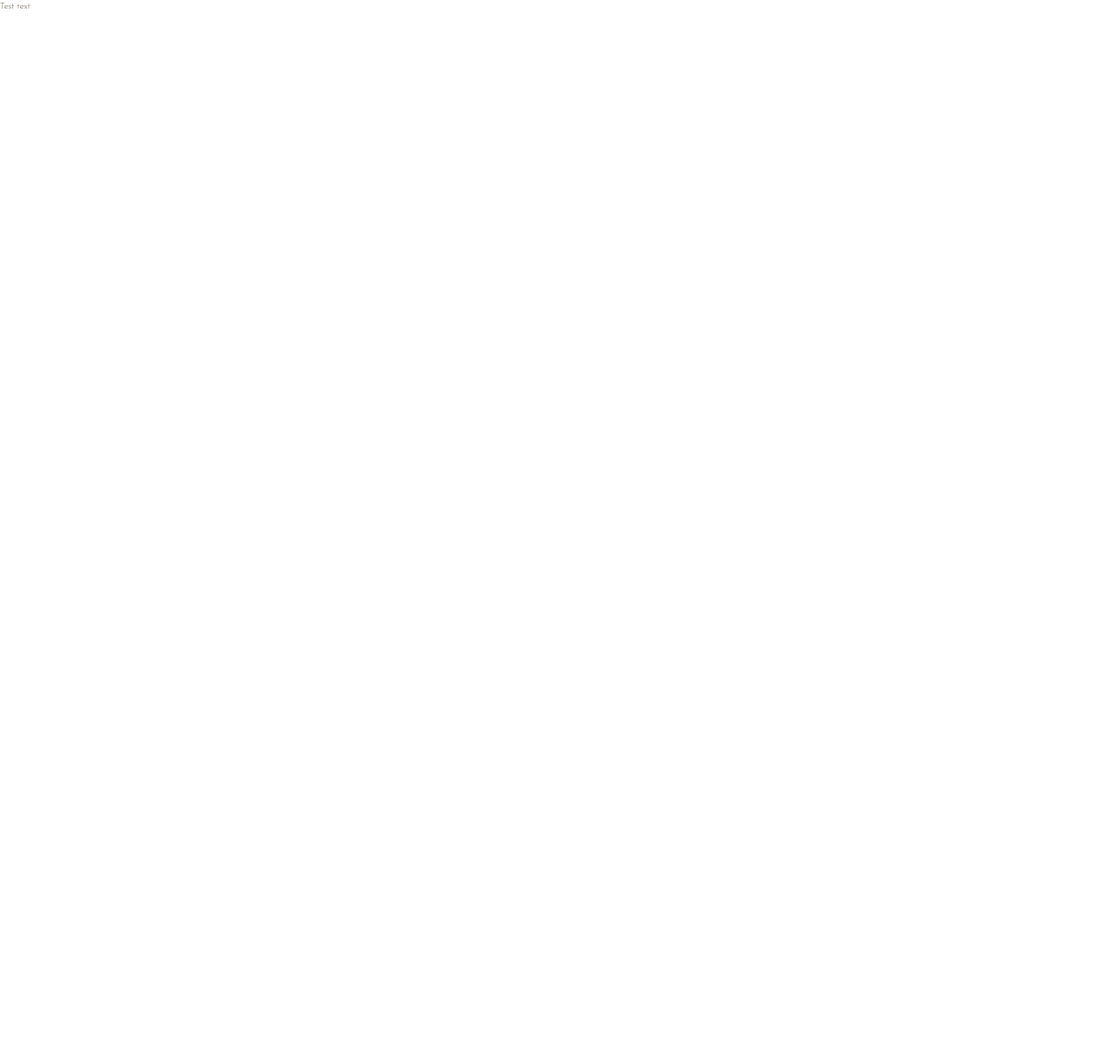
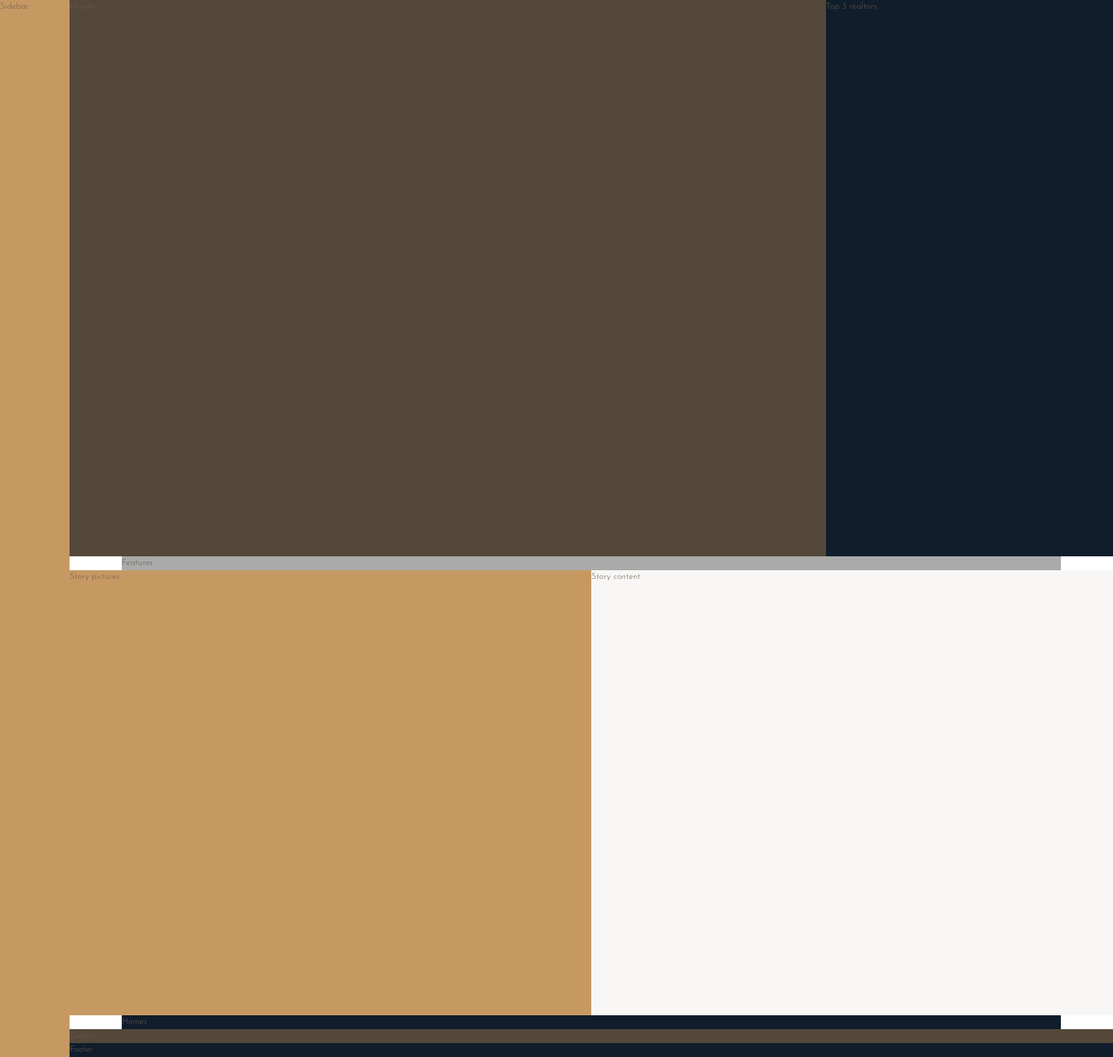
Before and after one commit to Cersin/Nexter, a website: page index.html in a window 1280 px wide. Shown: the whole page at 87% size. Before the commit the page ends 800 px from the top, so only its background shows below. Drawn offline with Linux system fonts and the light colour scheme.

Commit message:
overall layout

```diff
--- a/index.html
+++ b/index.html
@@ -12,6 +12,42 @@
         <title>nexter &mdash; your home, your freedom</title>
     </head>
     <body class="container">
-        Test text
+
+        <div class="sidebar">
+            Sidebar
+        </div>
+
+        <header class="header">
+            Header
+        </header>
+
+        <div class="realtors">
+            Top 3 realtors
+        </div>
+
+        <section class="features">
+            Features
+        </section>
+
+        <div class="story__pictures">
+            Story pictures
+        </div>
+
+        <div class="story__content">
+            Story content
+        </div>
+
+        <section class="homes">
+            Homes
+        </section>
+
+        <section class="gallery">
+            Gallery
+        </section>
+
+        <footer class="footer">
+            Footer
+        </footer>
+
     </body>
 </html>
--- a/sass/_base.scss
+++ b/sass/_base.scss
@@ -30,3 +30,9 @@ html {
   font-weight: 300;
   line-height: 1.6;
 }
+
+.container {
+  display: grid;
+  grid-template-rows: 80vh min-content 40vw repeat(3, min-content);
+  grid-template-columns: [sidebar-start]8rem [sidebar-end full-start] minmax(6rem,1fr) [center-start] repeat(8, [col-start] minmax(min-content, 14rem) [col-end]) [center-end] minmax(6rem,1fr) [full-end];
+}
--- a/sass/_features.scss
+++ b/sass/_features.scss
@@ -0,0 +1,4 @@
+.features {
+  background-color: $color-grey-light-2;
+  grid-column: center-start / center-end;
+}
--- a/sass/_footer.scss
+++ b/sass/_footer.scss
@@ -0,0 +1,4 @@
+.footer {
+  background-color: $color-secondary;
+  grid-column: full-start / full-end;
+}
--- a/sass/_gallery.scss
+++ b/sass/_gallery.scss
@@ -0,0 +1,4 @@
+.gallery {
+  background-color: $color-grey-dark-1;
+  grid-column: full-start / full-end;
+}
--- a/sass/_header.scss
+++ b/sass/_header.scss
@@ -0,0 +1,4 @@
+.header {
+  background-color: $color-grey-dark-1;
+  grid-column: full-start / col-end 6;
+}
--- a/sass/_homes.scss
+++ b/sass/_homes.scss
@@ -0,0 +1,5 @@
+.homes {
+  background-color: $color-secondary;
+
+  grid-column: center-start / center-end;
+}
--- a/sass/_realtors.scss
+++ b/sass/_realtors.scss
@@ -0,0 +1,4 @@
+.realtors {
+  background-color: $color-secondary;
+  grid-column: col-start 7 / full-end;
+}
--- a/sass/_sidebar.scss
+++ b/sass/_sidebar.scss
@@ -0,0 +1,5 @@
+.sidebar {
+  background-color: $color-primary;
+  grid-column: sidebar-start / sidebar-end;
+  grid-row: 1 / -1;
+}
--- a/sass/_story.scss
+++ b/sass/_story.scss
@@ -0,0 +1,12 @@
+.story {
+
+  &__pictures {
+    background-color: $color-primary;
+    grid-column: full-start / col-end 4;
+  }
+
+  &__content {
+    background-color: $color-grey-light-1;
+    grid-column: col-start 5 / full-end;
+  }
+}
```
Also changed, not shown: css/style.css.
